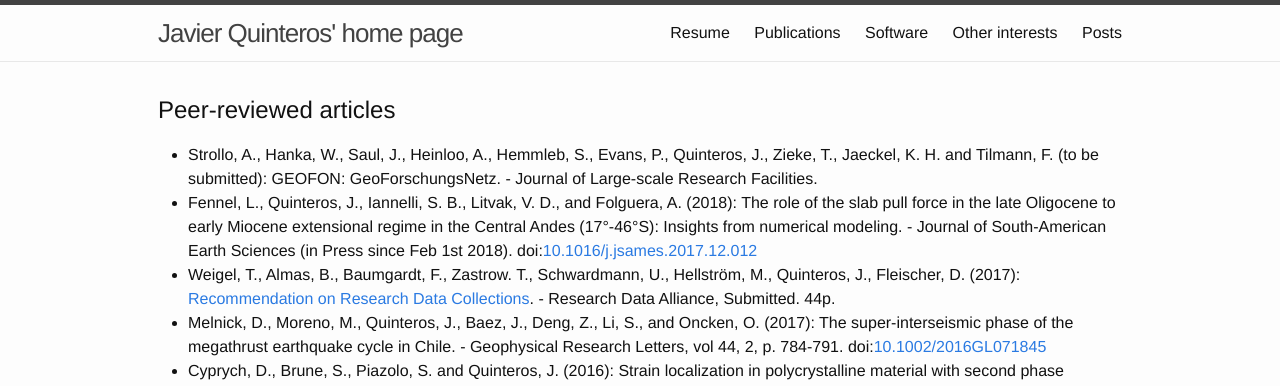
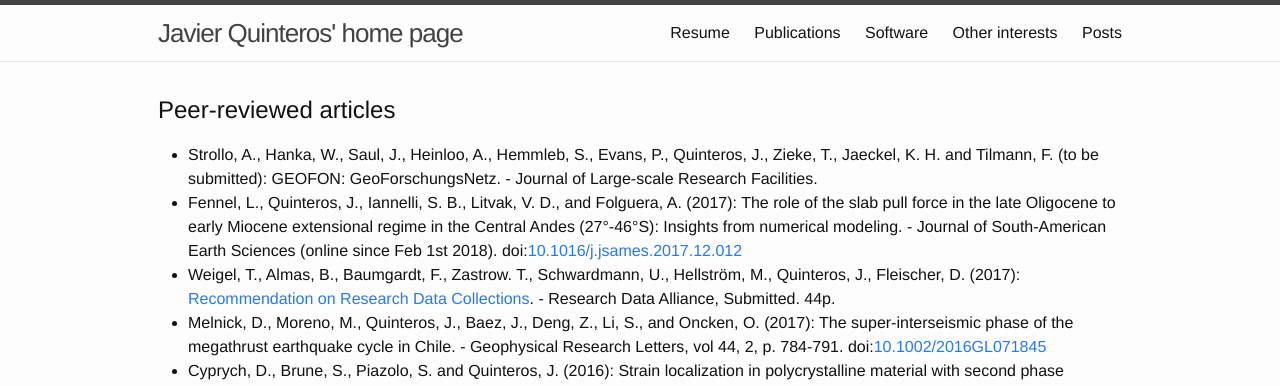
Before and after one commit to javiquinte/javiquinte.github.io, a Jekyll site: the page built from 3-publications.md, in a window 1280 px wide and 900 px high. Shown: the top 386 px of the window. Built offline with Jekyll 4.4.1, drawn with Linux system fonts in a browser that asks for light colours.

Commit message:
Add details about JSAES 2017 with Lucas Fennel.

```diff
--- a/3-publications.md
+++ b/3-publications.md
@@ -7,7 +7,7 @@ categories: publications
 Peer-reviewed articles
 ----------------------
 * Strollo, A., Hanka, W., Saul, J., Heinloo, A., Hemmleb, S., Evans, P., Quinteros, J., Zieke, T., Jaeckel, K. H. and Tilmann, F. (to be submitted): GEOFON: GeoForschungsNetz. - Journal of Large-scale Research Facilities.
-* Fennel, L., Quinteros, J., Iannelli, S. B., Litvak, V. D., and Folguera, A. (2018): The role of the slab pull force in the late Oligocene to early Miocene extensional regime in the Central Andes (17°-46°S): Insights from numerical modeling. - Journal of South-American Earth Sciences (in Press since Feb 1st 2018). doi:[10.1016/j.jsames.2017.12.012](http://doi.org/10.1016/j.jsames.2017.12.012)
+* Fennel, L., Quinteros, J., Iannelli, S. B., Litvak, V. D., and Folguera, A. (2017): The role of the slab pull force in the late Oligocene to early Miocene extensional regime in the Central Andes (27°-46°S): Insights from numerical modeling. - Journal of South-American Earth Sciences (online since Feb 1st 2018). doi:[10.1016/j.jsames.2017.12.012](http://doi.org/10.1016/j.jsames.2017.12.012)
 * Weigel, T., Almas, B., Baumgardt, F., Zastrow. T., Schwardmann, U., Hellström, M., Quinteros, J., Fleischer, D. (2017): [Recommendation on Research Data Collections](https://www.rd-alliance.org/system/files/rda-collections-recommendation_ref16102017.pdf). - Research Data Alliance, Submitted. 44p.
 * Melnick, D., Moreno, M., Quinteros, J., Baez, J., Deng, Z., Li, S., and Oncken, O. (2017): The super-interseismic phase of the megathrust earthquake cycle in Chile. - Geophysical Research Letters, vol 44, 2, p. 784-791. doi:[10.1002/2016GL071845](http://doi.org/10.1002/2016GL071845)
 * Cyprych, D., Brune, S., Piazolo, S. and Quinteros, J. (2016): Strain localization in polycrystalline material with second phase particles: Numerical modeling with application to ice mixtures. - Geochem. Geophys. Geosyst., 17, p. 3608–3628. doi:[10.1002/2016GC006471](http://doi.org/10.1002/2016GC006471)
```
